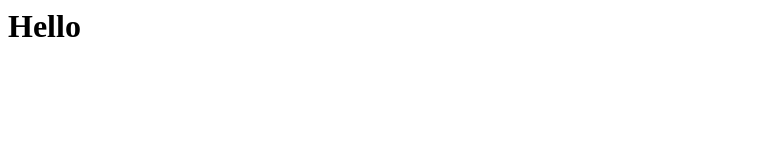
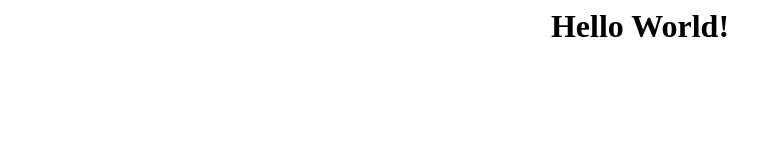
Before and after one commit to Kajs/Sdav_2017_projectB, a plain HTML site: page index.html in a window 1280 px wide. Shown: the whole page, without its empty margins (0-782 px from the left). Drawn offline with Linux system fonts and the light colour scheme.

Commit message:
Update index.html

```diff
--- a/index.html
+++ b/index.html
@@ -1 +1,8 @@
-<h1>Hello</h1>
+<HTML>
+  <HEAD>
+    <TITLE>Hello World in HTML</TITLE>
+  </HEAD>
+  <BODY>
+    <CENTER><H1>Hello World!</H1></CENTER>
+  </BODY>
+</HTML>
```
